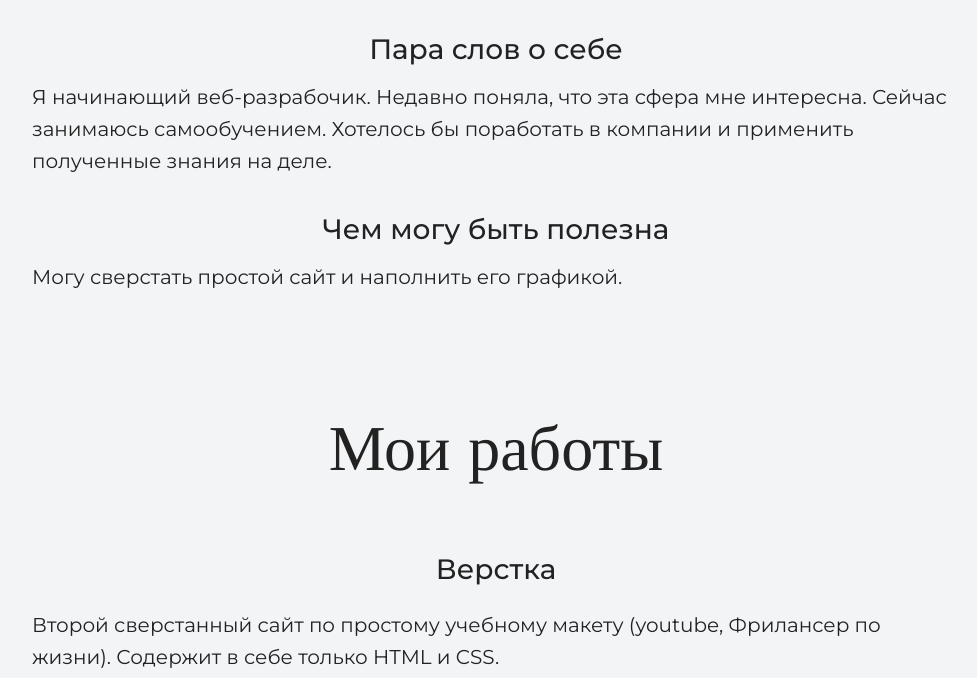
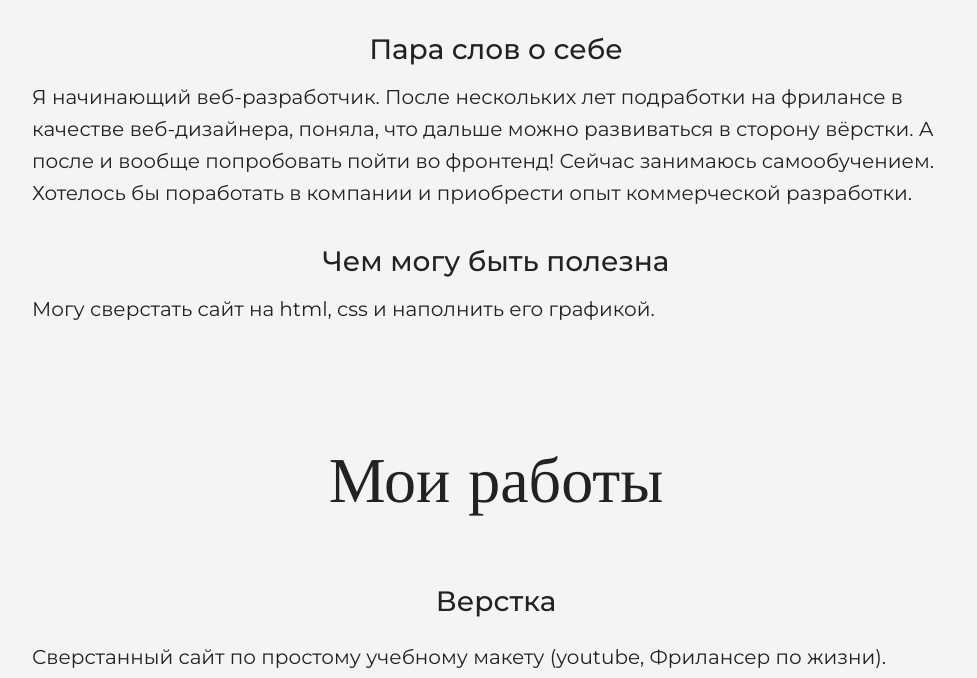
Before and after one commit to selenalluna/my-site, a plain HTML site: page index.html in a window 1280 px wide. Shown: the part 1620-2298 px from the top of the page, without its empty margins (144-1121 px from the left). Drawn offline with nearby package versions, Linux system fonts and the light colour scheme.

Commit message:
исправлен текст о себе

```diff
--- a/index.html
+++ b/index.html
@@ -29,10 +29,10 @@
             <img src="img/me.png" width="350" height="436" alt="Фотография Былиной Елены">
         </figure>
         <h3>Пара слов о себе</h3>
-        <p>Я начинающий веб-разрабочик. Недавно поняла, что эта сфера мне интересна. Сейчас занимаюсь
-          самообучением. Хотелось бы поработать в компании и применить полученные знания на деле.</p>
+        <p>Я начинающий веб-разработчик. После нескольких лет подработки на фрилансе в качестве веб-дизайнера, поняла, что дальше можно развиваться в сторону вёрстки. А после и вообще попробовать пойти во фронтенд! Сейчас занимаюсь
+          самообучением. Хотелось бы поработать в компании и приобрести опыт коммерческой разработки.</p>
         <h3>Чем могу быть полезна</h3>
-       <p>Могу сверстать простой сайт и наполнить его графикой.</p>
+       <p>Могу сверстать сайт на html, css и наполнить его графикой. </p>
       </div>
     </section>
 
@@ -40,7 +40,7 @@
       <div class="container">
         <h2 class="subheading">Мои работы</h2>
         <h3>Верстка</h3>
-        <p>Второй сверстанный сайт по простому учебному макету (youtube, Фрилансер по жизни). Содержит в себе только HTML и CSS.</p>
+        <p>Сверстанный сайт по простому учебному макету (youtube, Фрилансер по жизни). HTML/CSS.</p>
         <a href="https://selenalluna.github.io/travel_1/" target="_blank"><img class="slides block" src="img/web1.jpg"></a>
 
 				<h3>Дизайн</h3>
```
